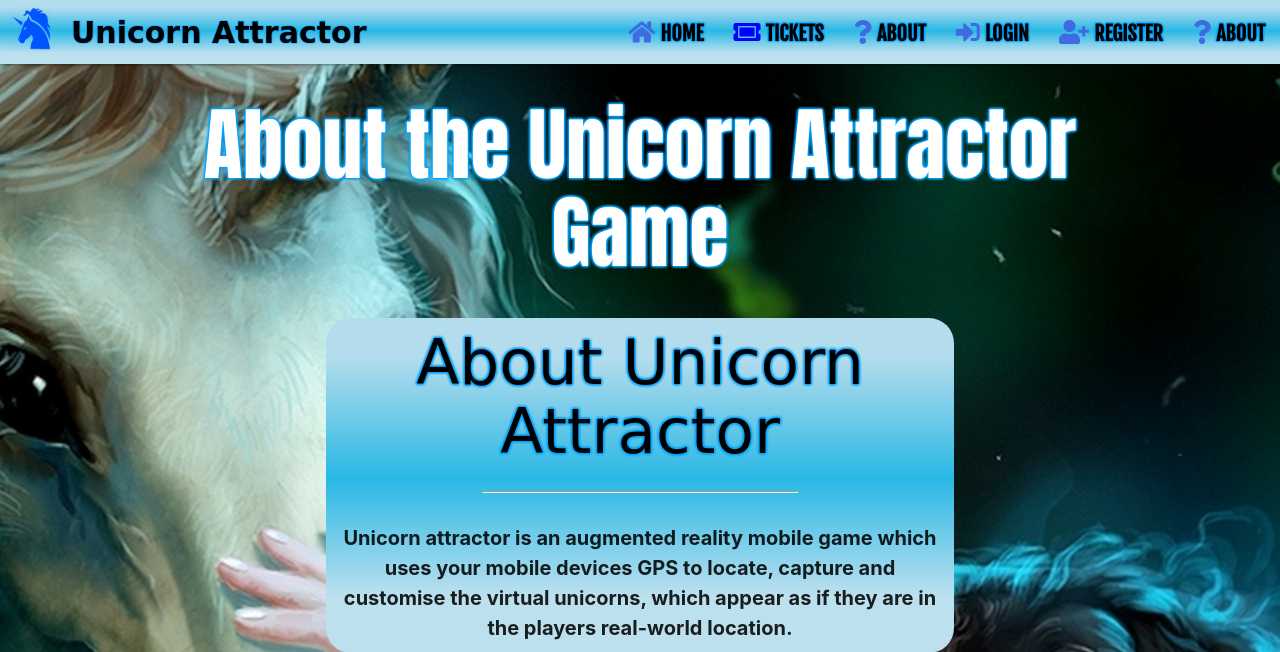
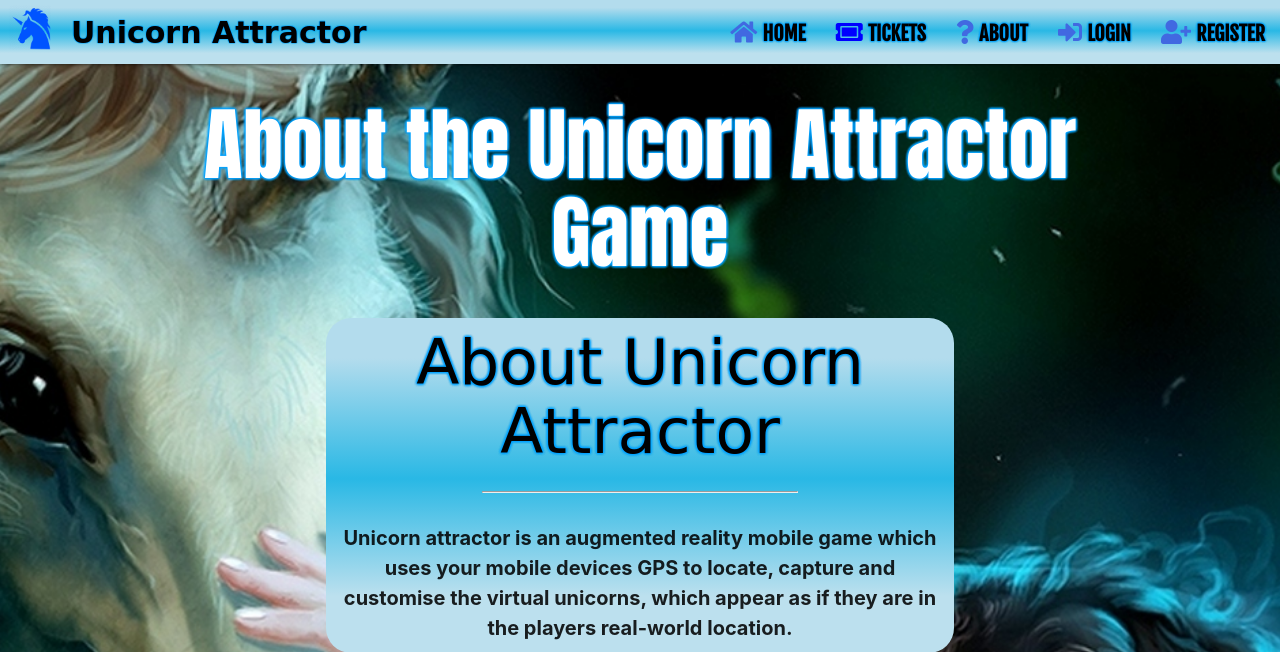
Before and after one commit to kososwede/project-4-new, a Django app: page /accounts/about/ in a window 1280 px wide. Shown: the top 652 px of the page. Run offline with Django 3.2, Linux system fonts and the light colour scheme; some libraries are stand-ins or nearby versions; some web fonts are replaced.

Commit message:
deleted about link as it was appearing twice

```diff
--- a/templates/base.html
+++ b/templates/base.html
@@ -69,11 +69,7 @@
 							<span class="nav-text">REGISTER</span>
 						</a>
 					</li>
-                    <li>
-						<a href="{% url 'about' %}"><i class="nav-icon fas fa-question"></i>
-							<span class="nav-text">ABOUT</span>
-						</a>
-					</li>
+
 					{% endif %}
 				</ul>
 			</div>
```
